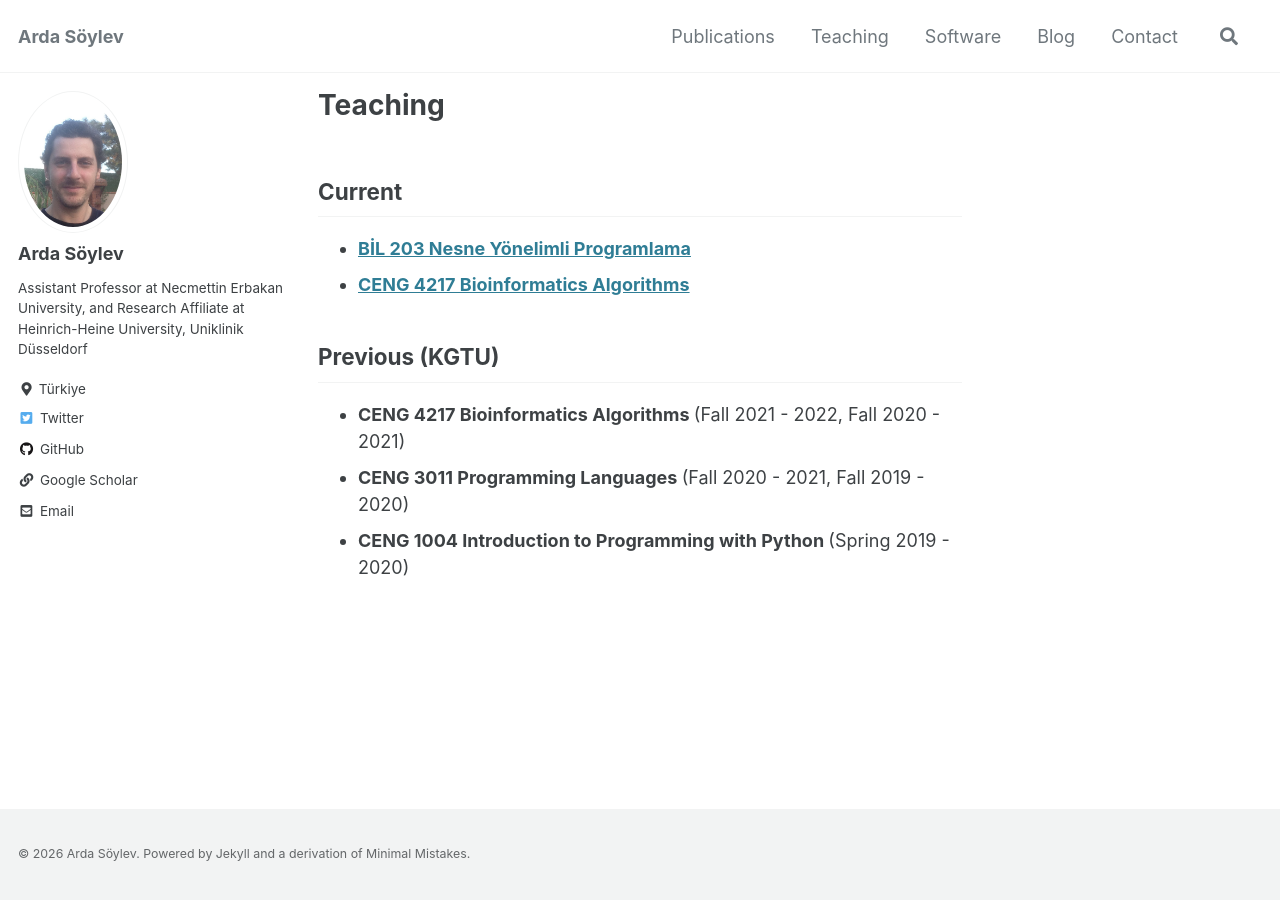
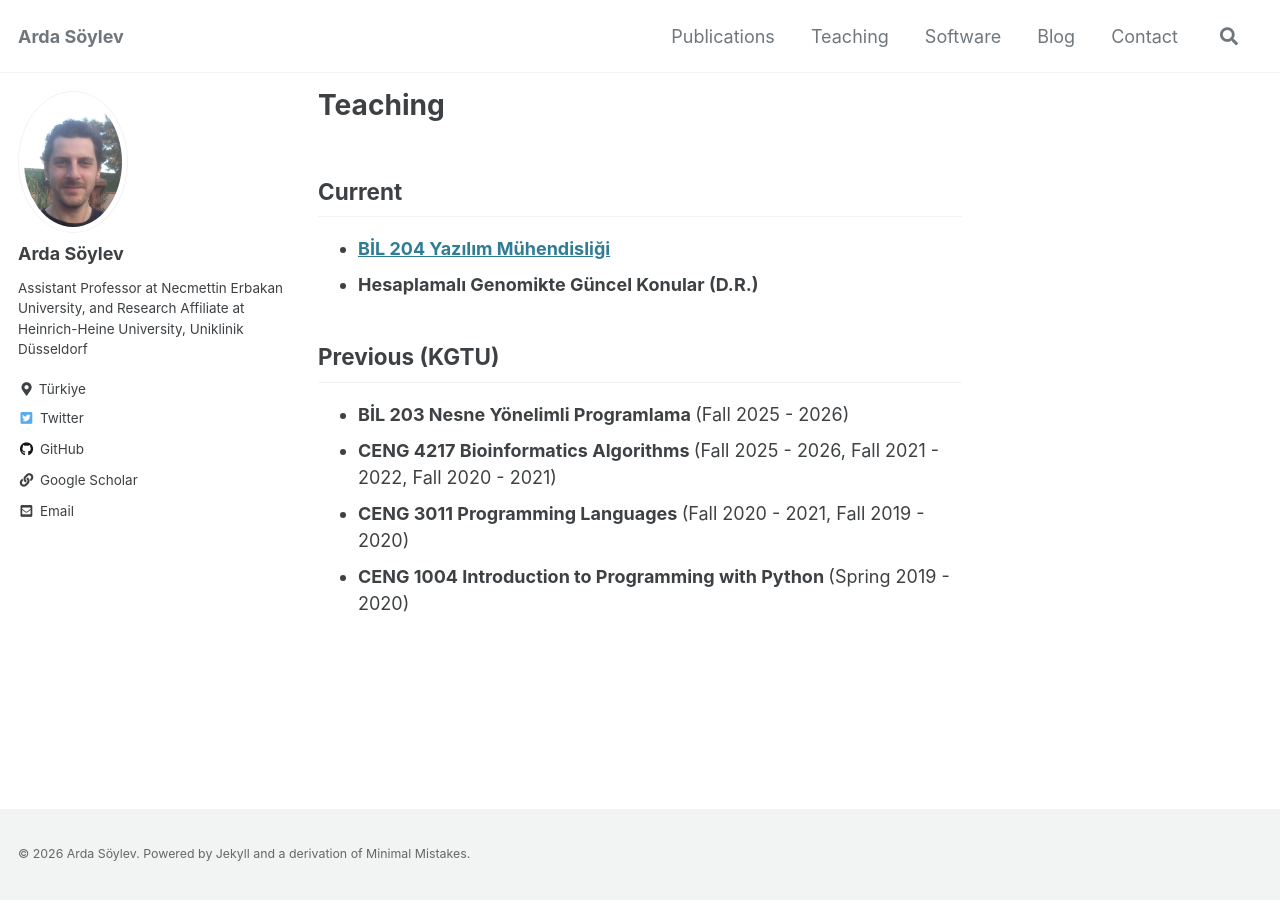
Before and after one commit to asylvz/asylvz.github.io, a Jekyll site: the page built from _pages/teaching.md, in a window 1280 px wide. Built offline with Jekyll 4.4.1, drawn with Linux system fonts in a browser that asks for light colours; cached includes are drawn as plain includes.

Commit message:
Added Bil204

```diff
--- a/_pages/teaching.md
+++ b/_pages/teaching.md
@@ -7,13 +7,14 @@ author_profile: true
 
 <h2>Current</h2>
 <ul>
-<li><strong><a href="/courses/bil203/">BİL 203 Nesne Yönelimli Programlama</a></strong></li>
-<li><strong><a href="/courses/ceng4217/">CENG 4217 Bioinformatics Algorithms</a></strong></li>
+<li><strong><a href="/courses/bil204/">BİL 204 Yazılım Mühendisliği</a></strong></li>
+<li><strong> Hesaplamalı Genomikte Güncel Konular (D.R.) </strong></li>
 </ul>
 
 <h2>Previous (KGTU)</h2>
 <ul>
-<li> <strong> CENG 4217 Bioinformatics Algorithms </strong> (Fall 2021 - 2022, Fall 2020 - 2021)</li>
+<li> <strong> BİL 203 Nesne Yönelimli Programlama </strong>(Fall 2025 - 2026)</li>
+<li> <strong> CENG 4217 Bioinformatics Algorithms </strong> (Fall 2025 - 2026, Fall 2021 - 2022, Fall 2020 - 2021)</li>
 <li> <strong> CENG 3011 Programming Languages </strong> (Fall 2020 - 2021, Fall 2019 - 2020)</li>
 <li> <strong> CENG 1004 Introduction to Programming with Python </strong> (Spring 2019 - 2020)</li>
 </ul>
```
Also changed, not shown: _pages/courses/bil204.md (added, +86 -0 lines), 11 other files.
